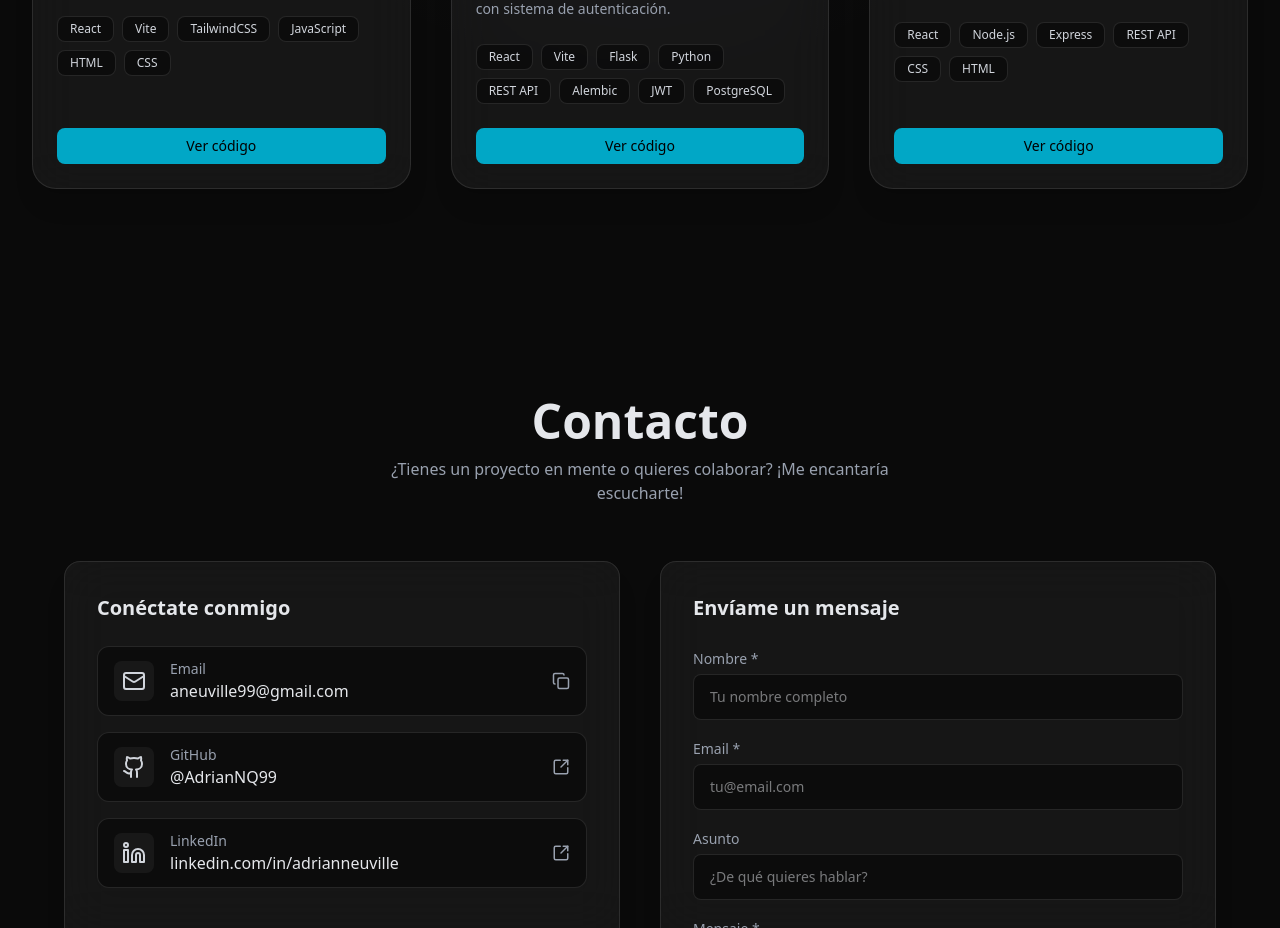
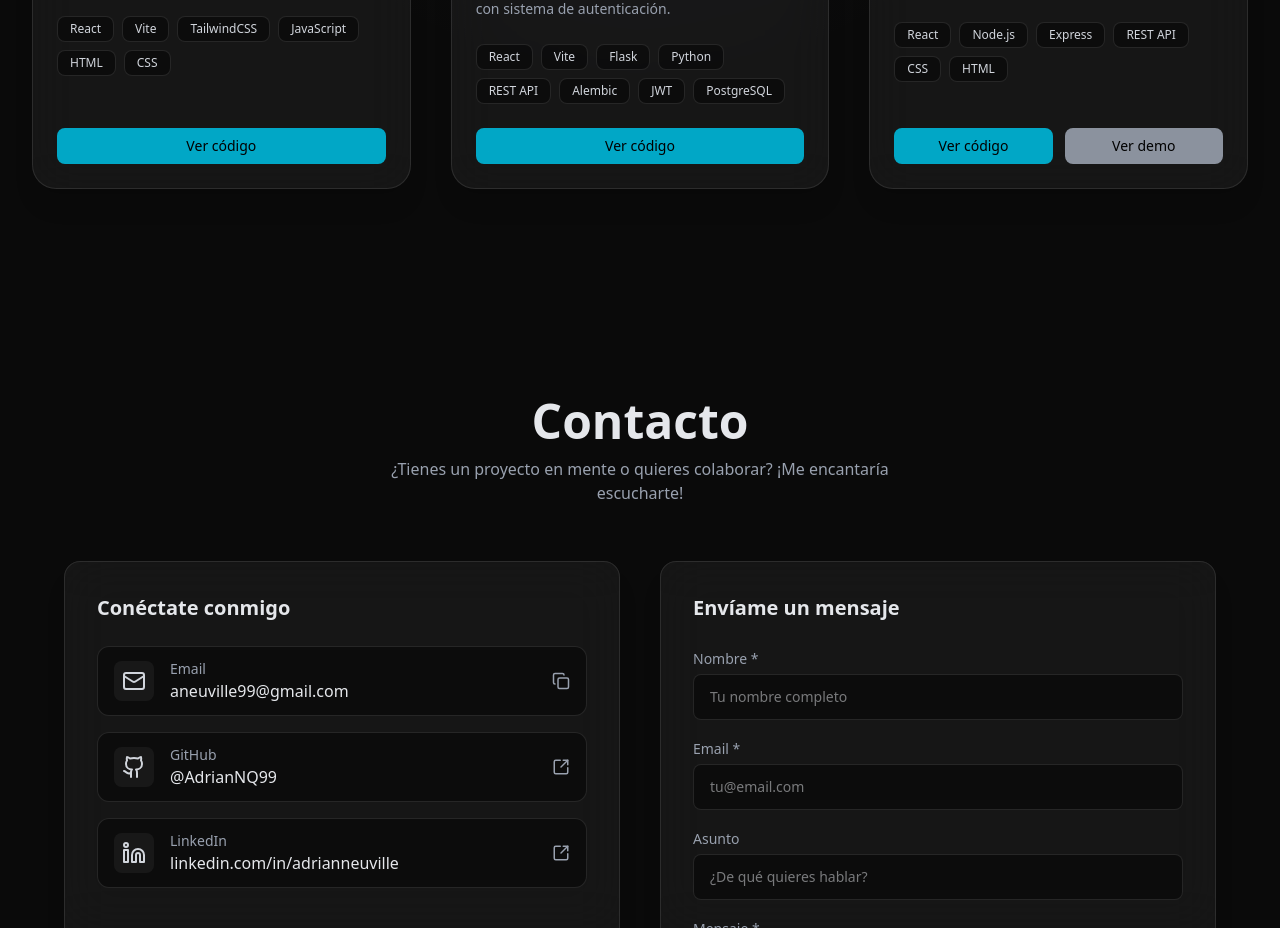
Before and after one commit to AdrianNQ99/Portfolio, a React (Vite) app: page / in a window 1280 px wide. Shown: the part 1840-2768 px from the top of the page. Built offline with nearby package versions, Linux system fonts and the light colour scheme.

Commit message:
fix: add demo link for restaurant management project

```diff
--- a/src/data/protectosData.js
+++ b/src/data/protectosData.js
@@ -38,7 +38,7 @@ const proyectosData = [
     tech: ["React", "Node.js", "Express", "REST API", "CSS", "HTML"],
     image: "/images/ElPieCastillo.jpg",
     github: "https://github.com/AdrianNQ99/Proyecto-El-Pie-Castillo/",
-    demo: "",
+    demo: "https://el-pie-castillo.vercel.app",
   },
 ];
 export default proyectosData;
```
